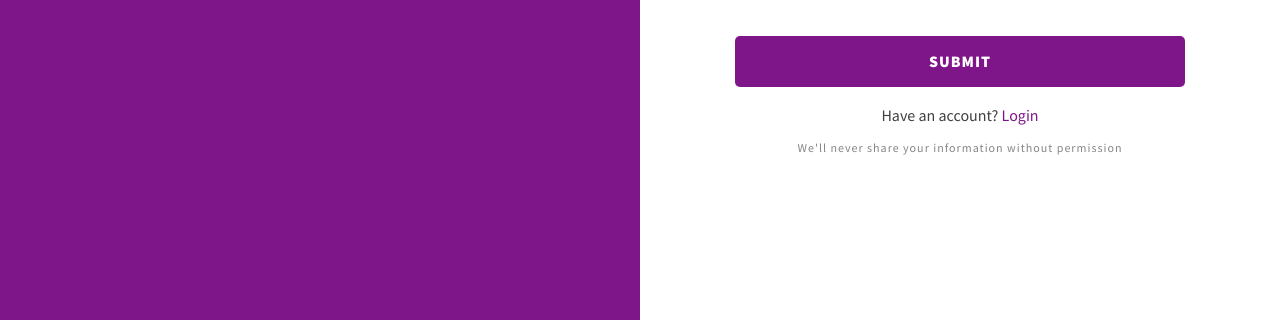
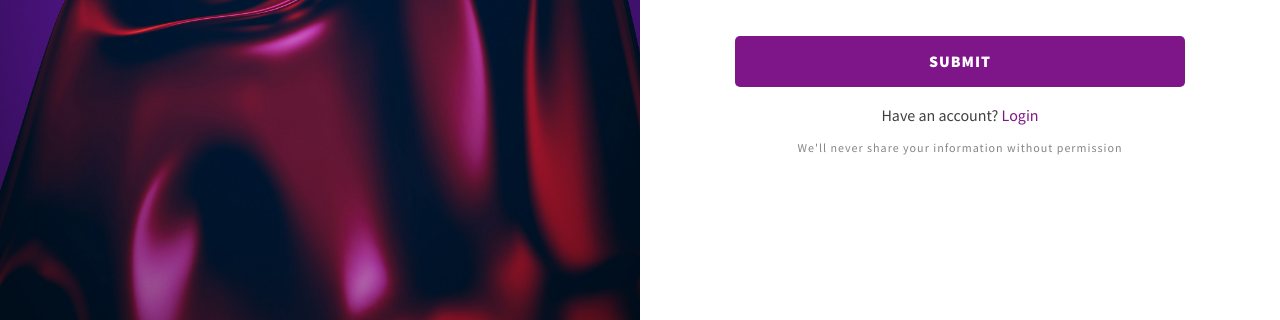
Before and after one commit to Lydiaofficial/lingo, a website built with Vite: page index.html in a window 1280 px wide. Shown: the part 480-800 px from the top of the page. Built offline with nearby package versions, Linux system fonts and the light colour scheme; files whose address does not match are found by name.

Commit message:
Update styles.css

```diff
--- a/styles.css
+++ b/styles.css
@@ -83,7 +83,7 @@ a {
     min-height: 250px;
     text-align: center;
     color: #fff;
-    background: #7E168A url(".images/intro-bg.jpg");
+    background: #7E168A url("./images/intro-bg.jpg");
     background-size: cover;
     padding-bottom: 1.5em;
 }
```
